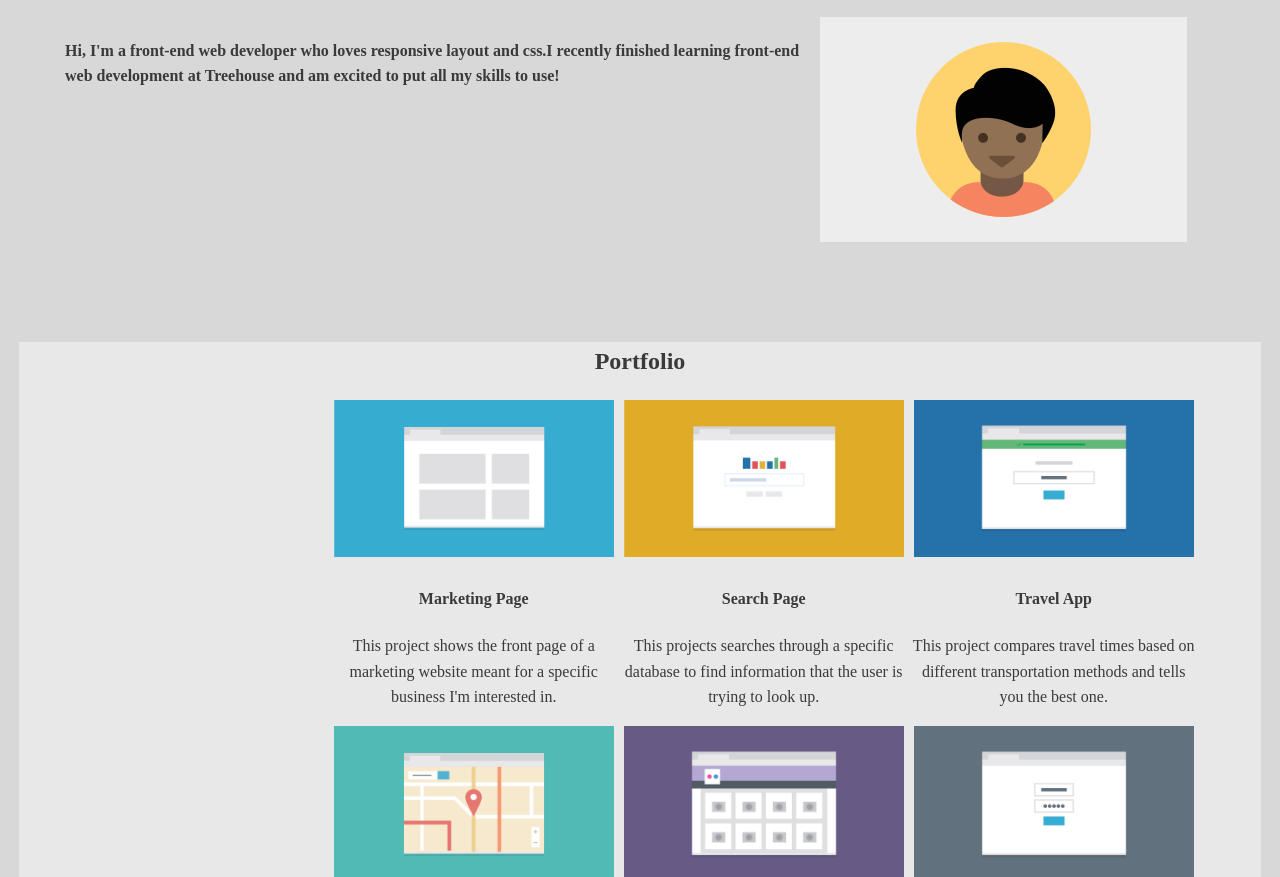
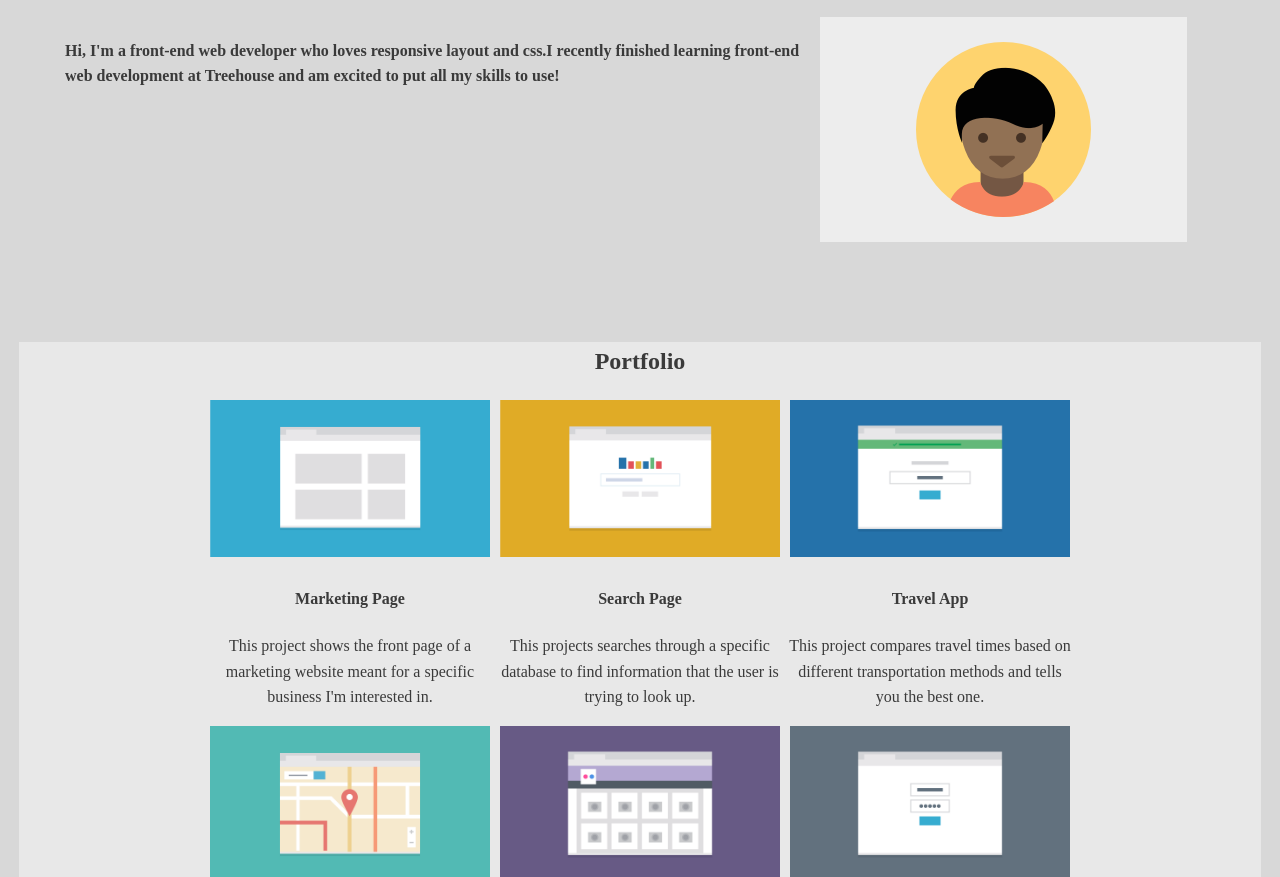
Before and after one commit to Kelluan/Project--2, a plain HTML site: page index.html in a window 1280 px wide. Shown: the part 75-952 px from the top of the page. Drawn offline with Linux system fonts and the light colour scheme; a web font is replaced by a local one.

Commit message:
Add files via upload

```diff
--- a/css/Style-draft.css
+++ b/css/Style-draft.css
@@ -233,7 +233,7 @@ Media Queries
         display:flex;
         flex-wrap:wrap;
         max-height:660px;
-        justify-content:right;
+        margin:0 auto;
     }
     .inner-nav {
         display:initial;
```
